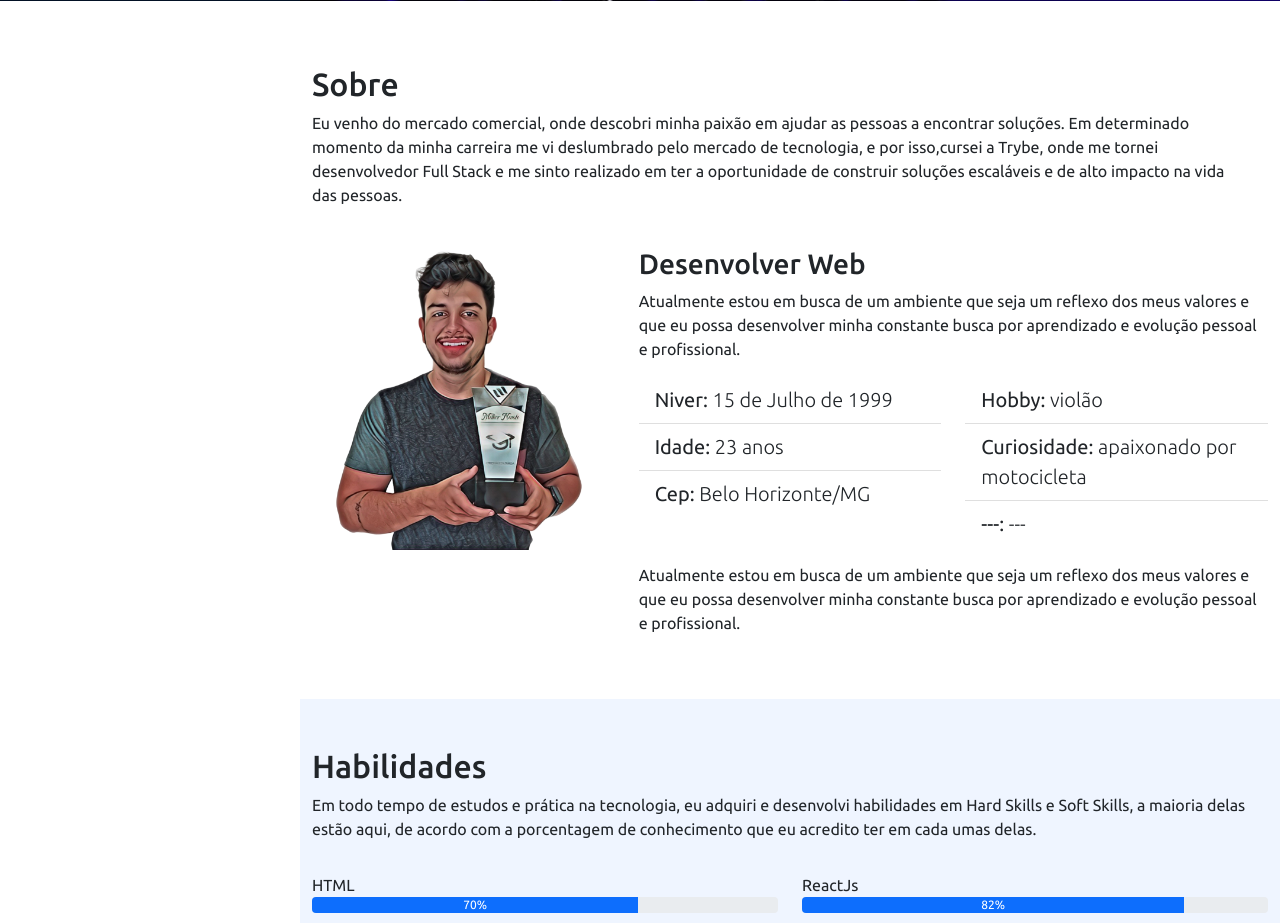
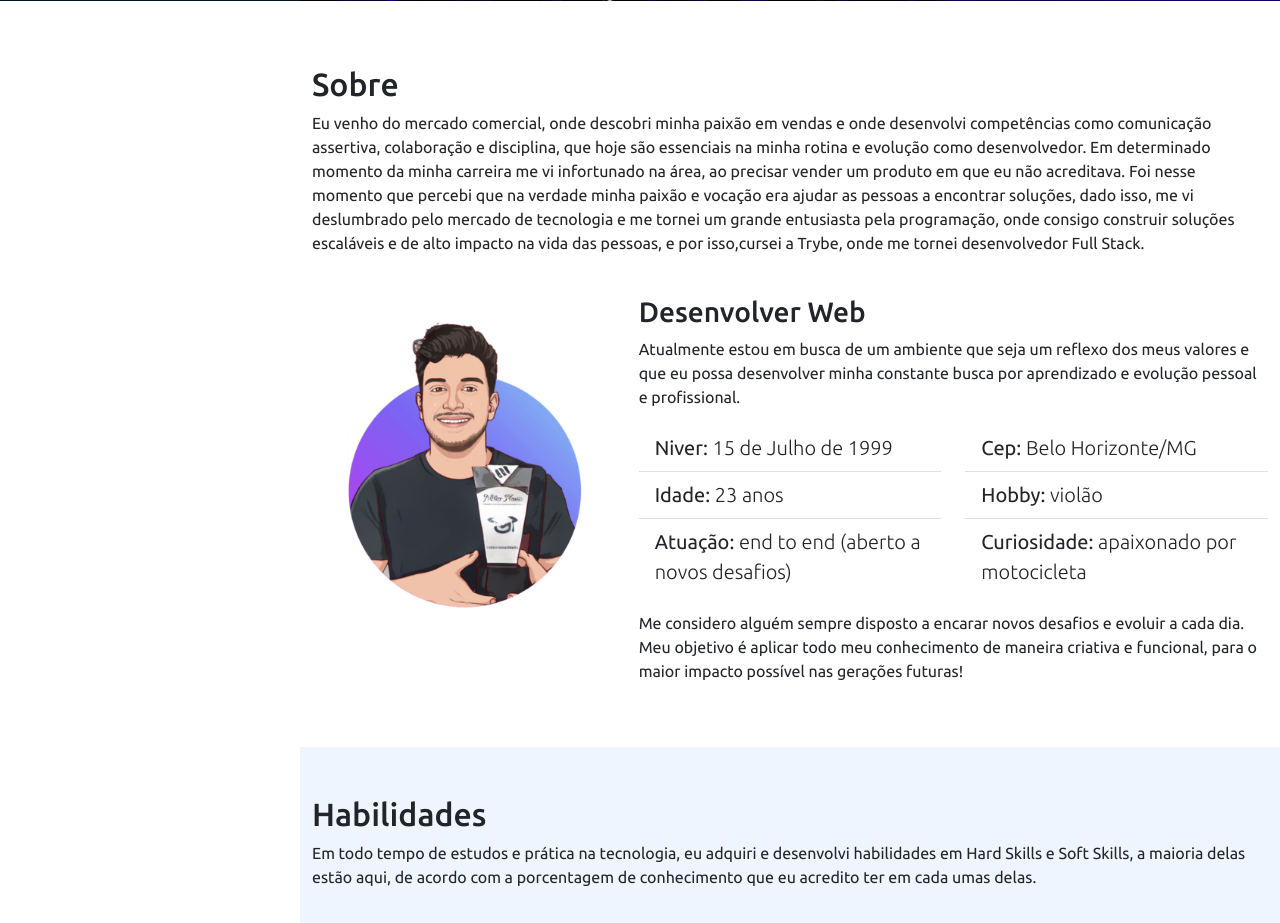
Before and after one commit to IgorHamzi/IgorHamzi.github.io, a Flask app: page / in a window 1280 px wide. Shown: the part 799-1722 px from the top of the page. Run offline with Flask 2, Linux system fonts and the light colour scheme; some libraries are stand-ins or nearby versions; some web fonts are replaced.

Commit message:
update: image and about text

```diff
--- a/static/style.css
+++ b/static/style.css
@@ -296,10 +296,53 @@ i.menu-mobile{
     transition: .3s;
 }
 
-@media (max-width: 1012px){
+.slide-top {
+	-webkit-animation: slide-top 2s infinite alternate-reverse both;
+	        animation: slide-top 2s infinite alternate-reverse both;
+}
+
+/* ----------------------------------------------
+ * Generated by Animista on 2023-1-26 13:9:9
+ * Licensed under FreeBSD License.
+ * See http://animista.net/license for more info.
+ * w: http://animista.net, t: @cssanimista
+ * ---------------------------------------------- */
+
+/**
+ * ----------------------------------------
+ * animation slide-top
+ * ----------------------------------------
+ */
+ @-webkit-keyframes slide-top {
+    0% {
+      -webkit-transform: translateY(0);
+              transform: translateY(0);
+    }
+    100% {
+      -webkit-transform: translateY(48px);
+              transform: translateY(48px);
+    }
+  }
+  @keyframes slide-top {
+    0% {
+      -webkit-transform: translateY(0);
+              transform: translateY(0);
+    }
+    100% {
+      -webkit-transform: translateY(48px);
+              transform: translateY(48px);
+    }
+  }
+
+  @media (max-width: 1012px){
     #footer{
         padding: 20px 15px;
         position: static;
         width: auto;
     }
+
+    .slide-top {
+        -webkit-animation: none;
+                animation: none;
+    }
 }
--- a/templates/index.html
+++ b/templates/index.html
@@ -62,6 +62,7 @@
                 <h2 class="text-white text-shadow">Igor Hamzi</h2>
                 <span id="subtitle" class="text-white text-shadow">Desenvolvedor Full Stack</span>
             </div>
+
             <div class="col-md-7 d-flex justify-content-end align-items-end">
                 <div id="arraste" class="d-flex align-items-center">
                     <i class="bi bi-arrow-down text-white pe-2 fs-2" aria-hidden="true"></i>
@@ -75,19 +76,45 @@
             <div class="row w-100">
                 <div class="col-md-12" data-anime="down">
                     <h2 class="pt-3">Sobre</h2>
-                    <p>Eu venho do mercado comercial, onde descobri minha paixão
-                        em ajudar as pessoas a encontrar soluções.
-                        Em determinado momento da minha carreira me vi deslumbrado pelo mercado de tecnologia,
-                        e por isso,cursei a Trybe, onde me tornei desenvolvedor Full Stack e me sinto realizado
-                        em ter a oportunidade de construir soluções escaláveis e
-                        de alto impacto na vida das pessoas.
+                    <!--<p>Eu venho do mercado comercial, onde descobri minha paixão
+                        em vendas e onde desenvolvi competências como comunicação assertiva,
+                        colaboração e disciplina, que hoje são essenciais na minha
+                        rotina e evolução como desenvolvedor.
+                        <strong>
+                          Porém
+                        </strong> me vi infortunado na área
+                        ao precisar vender um produto em que eu não acreditava.
+
+                        Foi nesse momento que percebi que na verdade minha paixão e vocação era
+                        ajudar as pessoas a encontrar soluções, dado isso,
+                        <strong>em determinado momento da minha carreira</strong>
+                        me vi deslumbrado pelo mercado de tecnologia e me tornei um grande entusiasta pela programação,
+                        onde consigo construir soluções
+                        escaláveis e de alto impacto na vida das pessoas,
+                        e por isso,cursei a Trybe, onde me tornei desenvolvedor Full Stack.
+                    </p>-->
+
+                    <p>
+                      Eu venho do mercado comercial, onde descobri minha paixão
+                      em vendas e onde desenvolvi competências como comunicação assertiva,
+                      colaboração e disciplina, que hoje são essenciais na minha
+                      rotina e evolução como desenvolvedor.
+                      Em determinado momento da minha carreira
+                      me vi infortunado na área,
+                      ao precisar vender um produto em que eu não acreditava.
+                      Foi nesse momento que percebi que na verdade minha paixão e vocação era
+                      ajudar as pessoas a encontrar soluções, dado isso, me vi deslumbrado pelo
+                      mercado de tecnologia e me tornei um grande entusiasta pela programação,
+                      onde consigo construir soluções
+                      escaláveis e de alto impacto na vida das pessoas,
+                      e por isso,cursei a Trybe, onde me tornei desenvolvedor Full Stack.
                     </p>
                 </div>
             </div>
 
             <div class="row mt-4">
                 <div class="col-md-4">
-                    <img class="img-fluid drop-2-center" src="../static/img/teste1.png"
+                    <img class="img-fluid drop-2-center slide-top" src="../static/img/teste1.jpeg"
                     alt="Foto do Igor" data-anime="left">
                 </div>
                 <div class="col-md-8" data-anime="right">
@@ -106,28 +133,31 @@
                                     Idade: <span class="fw-lighter">23 anos</span>
                                 </li>
                                 <li class="list-group-item">
-                                    Cep: <span class="fw-lighter">Belo Horizonte/MG</span>
+                                  Atuação: <span class="fw-lighter">end to end (aberto a novos desafios)</span>
                                 </li>
                               </ul>
                         </div>
                         <div class="col-md-6">
                             <ul class="list-group list-group-flush fs-5">
                                 <li class="list-group-item">
+                                Cep: <span class="fw-lighter">Belo Horizonte/MG</span>
+                                </li>
+                                <li class="list-group-item">
                                     Hobby: <span class="fw-lighter">violão</span>
                                 </li>
                                 <li class="list-group-item">
                                     Curiosidade: <span class="fw-lighter">apaixonado por motocicleta</span>
                                 </li>
-                                <li class="list-group-item">
-                                    ---: <span class="fw-lighter">---</span>
-                                </li>
                               </ul>
                         </div>
                     </div>
 
-                    <p>Atualmente estou em busca de um ambiente que seja um reflexo dos meus
-                        valores e que eu possa desenvolver minha constante busca por aprendizado
-                        e evolução pessoal e profissional.</p>
+                    <p>Me considero alguém sempre disposto a encarar
+                      novos desafios e evoluir a cada dia.
+                      Meu objetivo é aplicar todo meu conhecimento de maneira
+                      criativa e funcional, para o maior impacto possível
+                      nas gerações futuras!
+                     </p>
                 </div>
             </div>
         </section>
```
Also changed, not shown: static/img/teste.png (added), static/img/teste1.jpeg (added), static/img/teste1.png (deleted).
